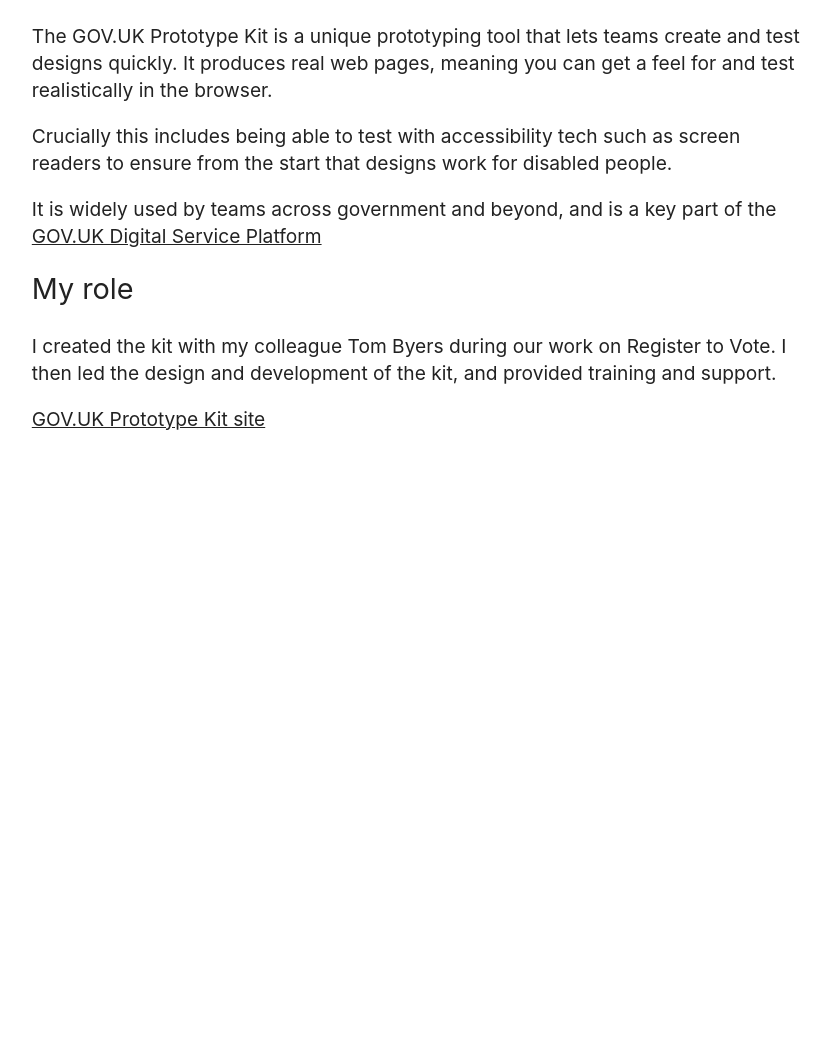
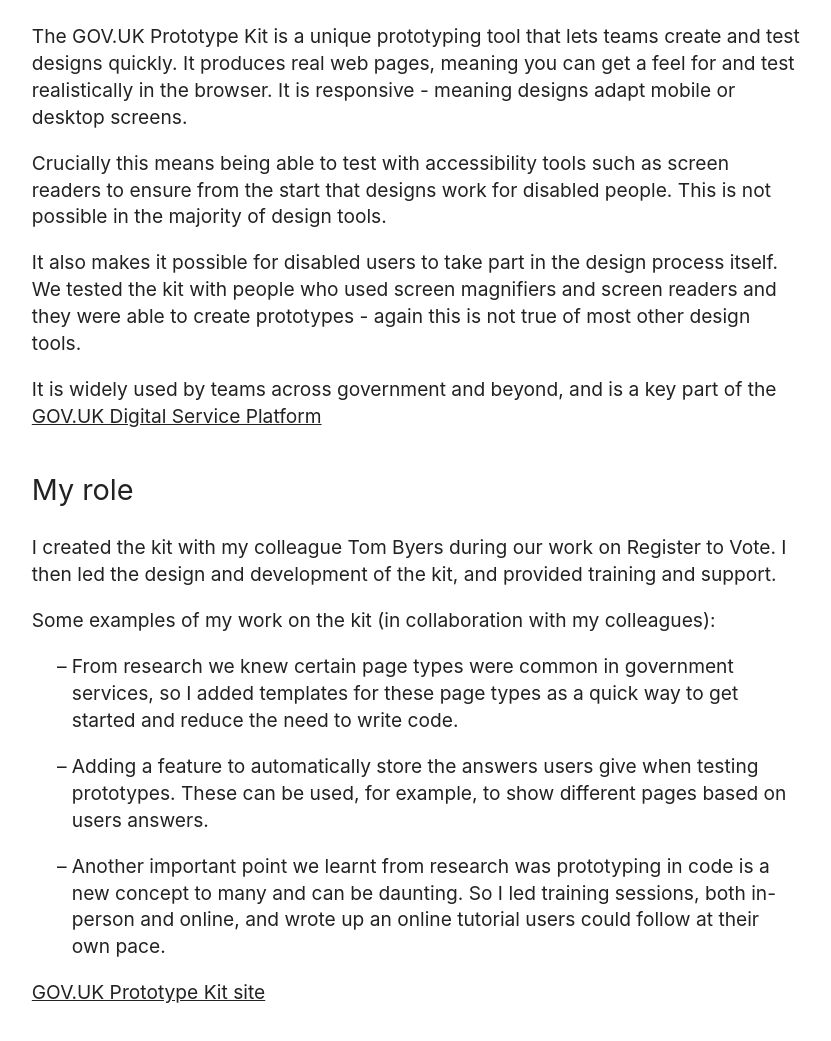
Before and after one commit to joelanman/joelanman.com, an Eleventy site: page projects/govuk-prototype-kit.md in a window 1280 px wide. Shown: the part 767-1808 px from the top of the page, without its empty margins (45-876 px from the left). Before the commit the page ends 1296 px from the top, so only its background shows below. Built offline with nearby package versions, Linux system fonts and the light colour scheme; Eleventy itself is replaced by a stand-in of ours; files that its build step writes are made by us from their sources.

Commit message:
govuk prototype kit

```diff
--- a/assets/css/main.css
+++ b/assets/css/main.css
@@ -36,8 +36,12 @@ h1,h2,h3 {
   font-weight: normal;
 }
 
-h1{
+h1 {
   font-size: 2rem;
+}
+
+h2 {
+  margin-top: 40px;
 }
 
 dd {
@@ -46,8 +50,12 @@ dd {
 }
 
 ul {
+  list-style-type: "– ";
+}
+
+ul.no-bullets {
   list-style: none;
-  padding:0;
+  padding: 0;
 }
 
 li {
--- a/projects/govuk-prototype-kit.md
+++ b/projects/govuk-prototype-kit.md
@@ -16,9 +16,11 @@ Joe Lanman
 
 <img src="/assets/images/govuk-prototype-kit-tutorial.png" alt="">
 
-The GOV.UK Prototype Kit is a unique prototyping tool that lets teams create and test designs quickly. It produces real web pages, meaning you can get a feel for and test realistically in the browser.
+The GOV.UK Prototype Kit is a unique prototyping tool that lets teams create and test designs quickly. It produces real web pages, meaning you can get a feel for and test realistically in the browser. It is responsive - meaning designs adapt mobile or desktop screens.
 
-Crucially this includes being able to test with accessibility tech such as screen readers to ensure from the start that designs work for disabled people.
+Crucially this means being able to test with accessibility tools such as screen readers to ensure from the start that designs work for disabled people. This is not possible in the majority of design tools.
+
+It also makes it possible for disabled users to take part in the design process itself. We tested the kit with people who used screen magnifiers and screen readers and they were able to create prototypes - again this is not true of most other design tools.
 
 It is widely used by teams across government and beyond, and is a key part of the [GOV.UK Digital Service Platform](https://platforms.service.gov.uk)
 
@@ -26,4 +28,12 @@ It is widely used by teams across government and beyond, and is a key part of th
 
 I created the kit with my colleague Tom Byers during our work on Register to Vote. I then led the design and development of the kit, and provided training and support.
 
+Some examples of my work on the kit (in collaboration with my colleagues):
+
+ - From research we knew certain page types were common in government services, so I added templates for these page types as a quick way to get started and reduce the need to write code.
+
+ - Adding a feature to automatically store the answers users give when testing prototypes. These can be used, for example, to show different pages based on users answers.
+
+ - Another important point we learnt from research was prototyping in code is a new concept to many and can be daunting. So I led training sessions, both in-person and online, and wrote up an online tutorial users could follow at their own pace.
+
 [GOV.UK Prototype Kit site](https://prototype-kit.service.gov.uk)
```
